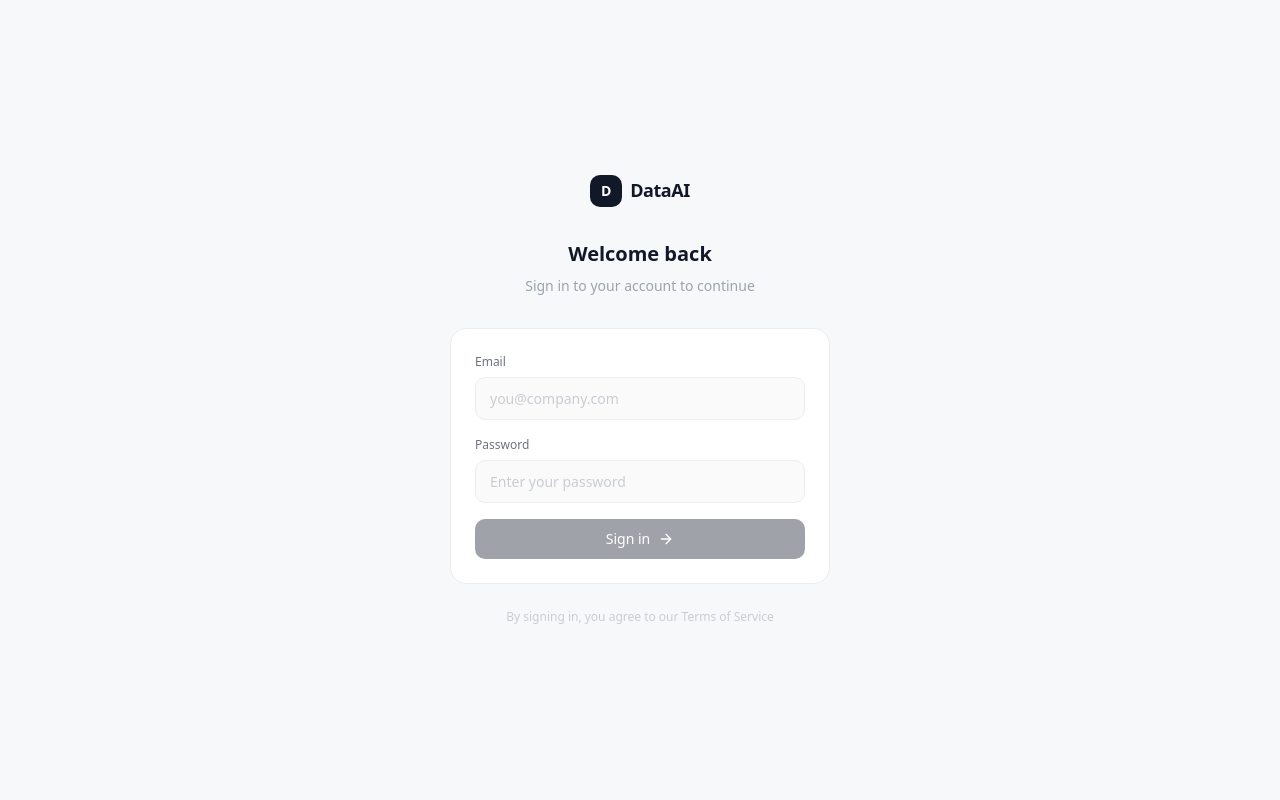
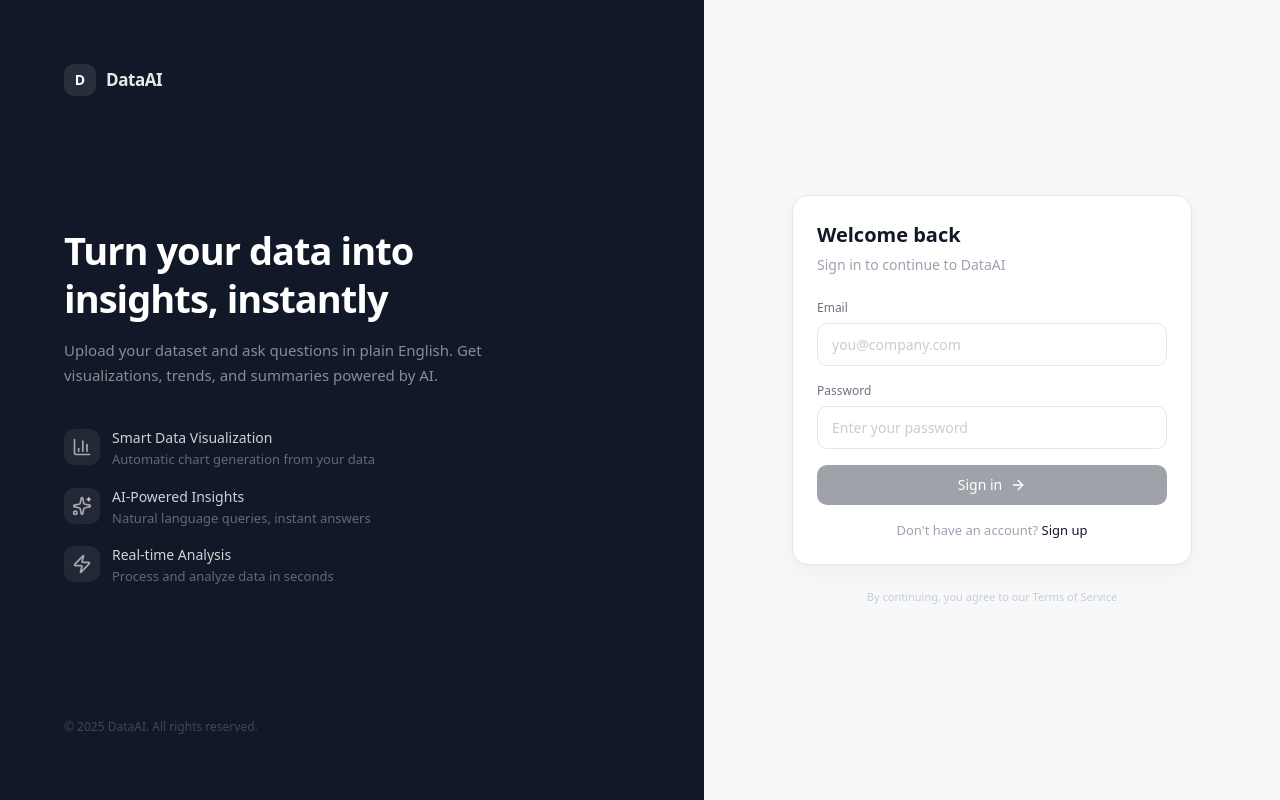
Before and after one commit to AdvaySharma248/Analytixx, a Next.js app: page / in a window 1280 px wide. Built offline with nearby package versions, Linux system fonts and the light colour scheme.

Commit message:
35ed8294-9a44-42ed-87c1-8be940779e67

```diff
--- a/src/components/auth/LoginView.tsx
+++ b/src/components/auth/LoginView.tsx
@@ -1,90 +1,103 @@
 'use client';
 
 import React, { useState } from 'react';
-import { motion } from 'framer-motion';
-import { ArrowRight, Loader2 } from 'lucide-react';
+import { motion, AnimatePresence } from 'framer-motion';
+import { ArrowRight, Loader2, BarChart3, Sparkles, Zap, Check } from 'lucide-react';
 import { useAppStore } from '@/store/useAppStore';
 
-export default function LoginView() {
-  const { setIsLoggedIn } = useAppStore();
+// ─── Feature highlight items ───
+const FEATURES = [
+  { icon: <BarChart3 className="w-5 h-5" />, title: 'Smart Data Visualization', desc: 'Automatic chart generation from your data' },
+  { icon: <Sparkles className="w-5 h-5" />, title: 'AI-Powered Insights', desc: 'Natural language queries, instant answers' },
+  { icon: <Zap className="w-5 h-5" />, title: 'Real-time Analysis', desc: 'Process and analyze data in seconds' },
+];
+
+// ─── Shared input component ───
+function FormInput({
+  label,
+  type = 'text',
+  placeholder,
+  value,
+  onChange,
+  autoComplete,
+}: {
+  label: string;
+  type?: string;
+  placeholder: string;
+  value: string;
+  onChange: (v: string) => void;
+  autoComplete?: string;
+}) {
+  return (
+    <div>
+      <label className="block text-[12px] font-medium text-[#6B7280] mb-1.5">
+        {label}
+      </label>
+      <input
+        type={type}
+        value={value}
+        onChange={(e) => onChange(e.target.value)}
+        placeholder={placeholder}
+        autoComplete={autoComplete}
+        className="
+          w-full px-3.5 py-2.5 rounded-lg border border-[#E5E7EB] bg-white
+          text-[14px] text-[#111827] placeholder-[#C9CDD1]
+          outline-none transition-all duration-200
+          focus:border-[#9CA3AF] focus:ring-2 focus:ring-[#9CA3AF]/10
+        "
+      />
+    </div>
+  );
+}
+
+// ─── Sign In form (front) ───
+function SignInForm({ onFlip, onSubmit, isLoading }: {
+  onFlip: () => void;
+  onSubmit: (email: string, password: string) => void;
+  isLoading: boolean;
+}) {
   const [email, setEmail] = useState('');
   const [password, setPassword] = useState('');
-  const [isLoading, setIsLoading] = useState(false);
-
   const canSubmit = email.trim().length > 0 && password.trim().length > 0;
 
-  const handleSubmit = async (e: React.FormEvent) => {
+  const handleForm = (e: React.FormEvent) => {
     e.preventDefault();
-    if (!canSubmit || isLoading) return;
-    setIsLoading(true);
-
-    // Simulate auth delay
-    await new Promise((r) => setTimeout(r, 800));
-    setIsLoggedIn(true);
+    if (canSubmit && !isLoading) onSubmit(email, password);
   };
 
   return (
-    <div className="min-h-screen bg-[#F7F8FA] flex items-center justify-center px-6">
-      <motion.div
-        initial={{ opacity: 0, y: 16 }}
-        animate={{ opacity: 1, y: 0 }}
-        transition={{ duration: 0.4, ease: [0.4, 0, 0.2, 1] }}
-        className="w-full max-w-[380px]"
-      >
-        {/* Logo */}
-        <div className="flex items-center gap-2 mb-8 justify-center">
-          <div className="w-8 h-8 rounded-lg bg-[#111827] flex items-center justify-center">
-            <span className="text-[14px] font-bold text-white leading-none">D</span>
-          </div>
-          <span className="text-[18px] font-semibold text-[#111827] tracking-tight">
-            DataAI
-          </span>
+    <form onSubmit={handleForm} className="space-y-4">
+      <div className="mb-6">
+        <h2 className="text-[20px] font-semibold text-[#111827]">Welcome back</h2>
+        <p className="text-[14px] text-[#9CA3AF] mt-1">Sign in to continue to DataAI</p>
       </div>
 
-        {/* Heading */}
-        <div className="text-center mb-8">
-          <h1 className="text-[20px] font-semibold text-[#111827]">
-            Welcome back
-          </h1>
-          <p className="text-[14px] text-[#9CA3AF] mt-1.5">
-            Sign in to your account to continue
-          </p>
-        </div>
-
-        {/* Form */}
-        <form onSubmit={handleSubmit} className="bg-white rounded-2xl border border-[#ECEDEE] p-6 space-y-4">
-          <div>
-            <label className="block text-[12px] font-medium text-[#6B7280] mb-1.5">
-              Email
-            </label>
-            <input
+      <FormInput
+        label="Email"
         type="email"
+        placeholder="you@company.com"
         value={email}
-              onChange={(e) => setEmail(e.target.value)}
-              placeholder="you@company.com"
-              className="w-full px-3.5 py-2.5 rounded-lg border border-[#ECEDEE] bg-[#FAFAFB] text-[14px] text-[#111827] placeholder-[#C9CDD1] outline-none transition-colors focus:border-[#9CA3AF] focus:bg-white"
+        onChange={setEmail}
         autoComplete="email"
       />
-          </div>
-
-          <div>
-            <label className="block text-[12px] font-medium text-[#6B7280] mb-1.5">
-              Password
-            </label>
-            <input
+      <FormInput
+        label="Password"
         type="password"
+        placeholder="Enter your password"
         value={password}
-              onChange={(e) => setPassword(e.target.value)}
-              placeholder="Enter your password"
-              className="w-full px-3.5 py-2.5 rounded-lg border border-[#ECEDEE] bg-[#FAFAFB] text-[14px] text-[#111827] placeholder-[#C9CDD1] outline-none transition-colors focus:border-[#9CA3AF] focus:bg-white"
+        onChange={setPassword}
         autoComplete="current-password"
       />
-          </div>
 
       <button
         type="submit"
         disabled={!canSubmit || isLoading}
-            className="w-full flex items-center justify-center gap-2 h-10 rounded-lg bg-[#111827] hover:bg-[#374151] text-white text-[14px] font-medium transition-colors disabled:opacity-40 disabled:cursor-not-allowed"
+        className="
+          w-full flex items-center justify-center gap-2 h-10 rounded-lg
+          bg-[#111827] hover:bg-[#374151] text-white text-[14px] font-medium
+          transition-all duration-200 disabled:opacity-40 disabled:cursor-not-allowed
+          hover:-translate-y-[1px] active:translate-y-0
+        "
       >
         {isLoading ? (
           <Loader2 className="w-4 h-4 animate-spin" />
@@ -92,13 +105,233 @@ export default function LoginView() {
           <>Sign in <ArrowRight className="w-4 h-4" /></>
         )}
       </button>
+
+      <p className="text-center text-[13px] text-[#9CA3AF]">
+        Don&apos;t have an account?{' '}
+        <button
+          type="button"
+          onClick={onFlip}
+          className="text-[#111827] font-medium hover:underline"
+        >
+          Sign up
+        </button>
+      </p>
     </form>
+  );
+}
+
+// ─── Sign Up form (back) ───
+function SignUpForm({ onFlip, onSubmit, isLoading }: {
+  onFlip: () => void;
+  onSubmit: (name: string, email: string, password: string) => void;
+  isLoading: boolean;
+}) {
+  const [name, setName] = useState('');
+  const [email, setEmail] = useState('');
+  const [password, setPassword] = useState('');
+  const canSubmit = name.trim().length > 0 && email.trim().length > 0 && password.trim().length > 0;
+
+  const handleForm = (e: React.FormEvent) => {
+    e.preventDefault();
+    if (canSubmit && !isLoading) onSubmit(name, email, password);
+  };
+
+  return (
+    <form onSubmit={handleForm} className="space-y-4">
+      <div className="mb-6">
+        <h2 className="text-[20px] font-semibold text-[#111827]">Create account</h2>
+        <p className="text-[14px] text-[#9CA3AF] mt-1">Get started with DataAI for free</p>
+      </div>
+
+      <FormInput
+        label="Full name"
+        placeholder="John Doe"
+        value={name}
+        onChange={setName}
+        autoComplete="name"
+      />
+      <FormInput
+        label="Email"
+        type="email"
+        placeholder="you@company.com"
+        value={email}
+        onChange={setEmail}
+        autoComplete="email"
+      />
+      <FormInput
+        label="Password"
+        type="password"
+        placeholder="Create a password"
+        value={password}
+        onChange={setPassword}
+        autoComplete="new-password"
+      />
+
+      <button
+        type="submit"
+        disabled={!canSubmit || isLoading}
+        className="
+          w-full flex items-center justify-center gap-2 h-10 rounded-lg
+          bg-[#111827] hover:bg-[#374151] text-white text-[14px] font-medium
+          transition-all duration-200 disabled:opacity-40 disabled:cursor-not-allowed
+          hover:-translate-y-[1px] active:translate-y-0
+        "
+      >
+        {isLoading ? (
+          <Loader2 className="w-4 h-4 animate-spin" />
+        ) : (
+          <>Create account <ArrowRight className="w-4 h-4" /></>
+        )}
+      </button>
+
+      <p className="text-center text-[13px] text-[#9CA3AF]">
+        Already have an account?{' '}
+        <button
+          type="button"
+          onClick={onFlip}
+          className="text-[#111827] font-medium hover:underline"
+        >
+          Sign in
+        </button>
+      </p>
+    </form>
+  );
+}
+
+// ─── Main Auth View ───
+export default function AuthView() {
+  const { setIsLoggedIn } = useAppStore();
+  const [isSignUp, setIsSignUp] = useState(false);
+  const [isLoading, setIsLoading] = useState(false);
+
+  const handleSignIn = async (_email: string, _password: string) => {
+    setIsLoading(true);
+    await new Promise((r) => setTimeout(r, 800));
+    setIsLoggedIn(true);
+  };
+
+  const handleSignUp = async (_name: string, _email: string, _password: string) => {
+    setIsLoading(true);
+    await new Promise((r) => setTimeout(r, 800));
+    setIsLoggedIn(true);
+  };
+
+  return (
+    <div className="min-h-screen bg-[#F7F8FA] flex flex-col md:flex-row">
+      {/* ─── Left: Product Info ─── */}
+      <div className="hidden md:flex md:w-1/2 lg:w-[55%] flex-col justify-between p-12 lg:p-16 bg-[#111827] text-white">
+        {/* Top: Logo */}
+        <div className="flex items-center gap-2.5">
+          <div className="w-8 h-8 rounded-lg bg-white/10 flex items-center justify-center backdrop-blur-sm">
+            <span className="text-[14px] font-bold text-white leading-none">D</span>
+          </div>
+          <span className="text-[17px] font-semibold tracking-tight text-white/90">
+            DataAI
+          </span>
+        </div>
+
+        {/* Center: Content */}
+        <div className="max-w-md">
+          <h1 className="text-[32px] lg:text-[38px] font-semibold leading-tight tracking-tight">
+            Turn your data into insights, instantly
+          </h1>
+          <p className="text-[15px] text-white/50 mt-4 leading-relaxed">
+            Upload your dataset and ask questions in plain English. Get visualizations, trends, and summaries powered by AI.
+          </p>
+
+          {/* Feature highlights */}
+          <div className="mt-10 space-y-4">
+            {FEATURES.map((f) => (
+              <div key={f.title} className="flex items-start gap-3">
+                <div className="w-9 h-9 rounded-lg bg-white/[0.07] flex items-center justify-center shrink-0 mt-0.5 text-white/60">
+                  {f.icon}
+                </div>
+                <div>
+                  <p className="text-[14px] font-medium text-white/80">{f.title}</p>
+                  <p className="text-[13px] text-white/35 mt-0.5">{f.desc}</p>
+                </div>
+              </div>
+            ))}
+          </div>
+        </div>
+
+        {/* Bottom */}
+        <p className="text-[12px] text-white/20">
+          © 2025 DataAI. All rights reserved.
+        </p>
+      </div>
+
+      {/* ─── Right: Auth Card ─── */}
+      <div className="flex-1 flex items-center justify-center px-6 py-12 md:py-0">
+        <div className="w-full max-w-[400px]">
+          {/* Mobile logo */}
+          <div className="flex items-center gap-2 mb-8 md:hidden justify-center">
+            <div className="w-8 h-8 rounded-lg bg-[#111827] flex items-center justify-center">
+              <span className="text-[14px] font-bold text-white leading-none">D</span>
+            </div>
+            <span className="text-[17px] font-semibold text-[#111827] tracking-tight">
+              DataAI
+            </span>
+          </div>
+
+          {/* Mobile feature list */}
+          <div className="md:hidden mb-8">
+            <h2 className="text-[22px] font-semibold text-[#111827] text-center">
+              Turn your data into insights
+            </h2>
+            <p className="text-[14px] text-[#9CA3AF] text-center mt-2">
+              AI-powered data analysis in seconds
+            </p>
+          </div>
+
+          {/* 3D Flip Card */}
+          <div
+            className="relative w-full"
+            style={{ perspective: '1200px' }}
+          >
+            <motion.div
+              animate={{ rotateY: isSignUp ? 180 : 0 }}
+              transition={{ duration: 0.5, ease: [0.4, 0, 0.2, 1] }}
+              className="w-full"
+              style={{ transformStyle: 'preserve-3d' }}
+            >
+              {/* Front: Sign In */}
+              <div
+                className="bg-white rounded-2xl border border-[#E5E7EB] shadow-[0_1px_3px_rgba(0,0,0,0.04),0_8px_24px_rgba(0,0,0,0.04)] p-6"
+                style={{
+                  backfaceVisibility: 'hidden',
+                }}
+              >
+                <SignInForm
+                  onFlip={() => setIsSignUp(true)}
+                  onSubmit={handleSignIn}
+                  isLoading={isLoading}
+                />
+              </div>
+
+              {/* Back: Sign Up */}
+              <div
+                className="absolute inset-0 bg-white rounded-2xl border border-[#E5E7EB] shadow-[0_1px_3px_rgba(0,0,0,0.04),0_8px_24px_rgba(0,0,0,0.04)] p-6"
+                style={{
+                  backfaceVisibility: 'hidden',
+                  transform: 'rotateY(180deg)',
+                }}
+              >
+                <SignUpForm
+                  onFlip={() => setIsSignUp(false)}
+                  onSubmit={handleSignUp}
+                  isLoading={isLoading}
+                />
+              </div>
+            </motion.div>
+          </div>
 
           {/* Footer */}
-        <p className="text-center text-[12px] text-[#C9CDD1] mt-6">
-          By signing in, you agree to our Terms of Service
+          <p className="text-center text-[11px] text-[#C9CDD1] mt-6">
+            By continuing, you agree to our Terms of Service
           </p>
-      </motion.div>
+        </div>
+      </div>
     </div>
   );
 }
```
Lines whose indentation alone changed are shown as unchanged.
